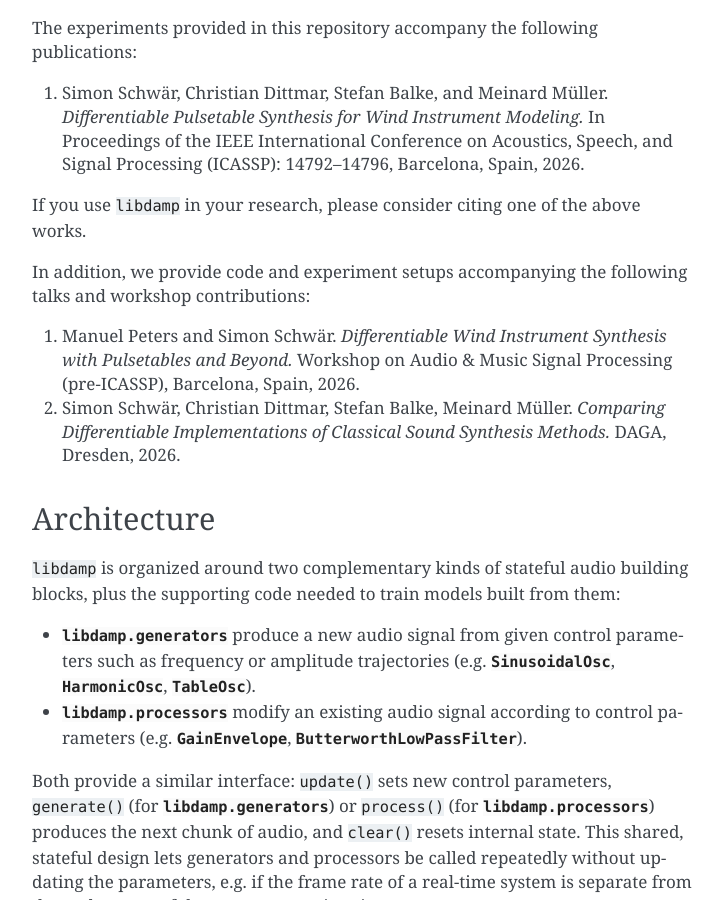
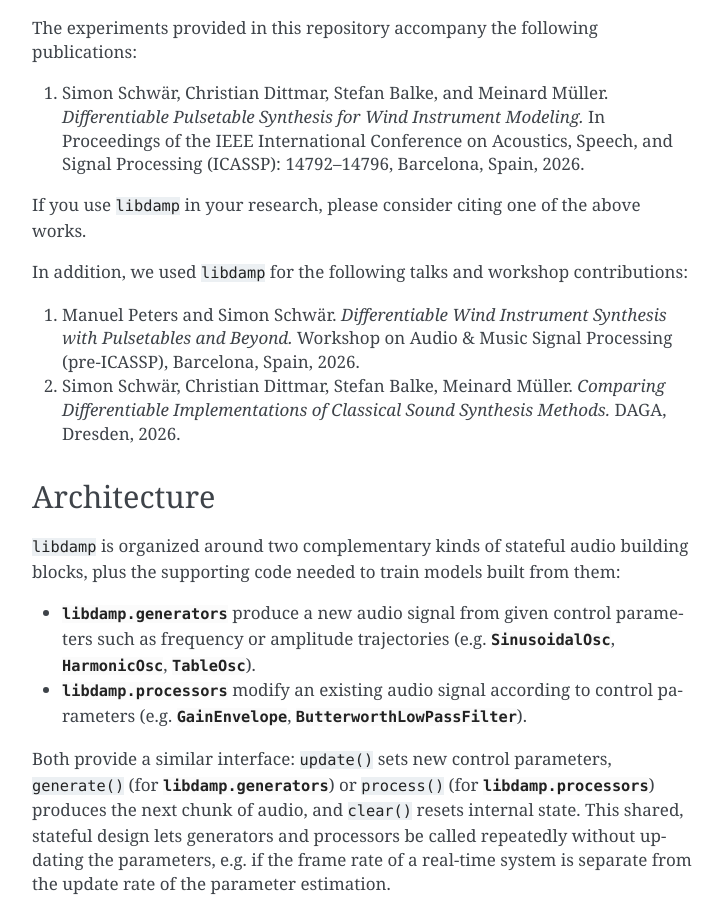
Before and after one commit to groupmm/libdamp, a Sphinx documentation site: the page built from docs/index.rst, in a window 1280 px wide and 900 px high, scrolled down 595 px. Shown: the whole window, without its empty margins (388-1110 px from the left). Built offline with Sphinx 7.4.7, drawn with Linux system fonts in a browser that asks for light colours.

```diff
--- a/docs/index.rst
+++ b/docs/index.rst
@@ -21,7 +21,7 @@ The experiments provided in this repository accompany the following publications
 
 If you use ``libdamp`` in your research, please consider citing one of the above works.
 
-In addition, we provide code and experiment setups accompanying the following talks and workshop contributions:
+In addition, we used ``libdamp`` for the following talks and workshop contributions:
 
 1. Manuel Peters and Simon Schwär. *Differentiable Wind Instrument Synthesis with Pulsetables and Beyond.*  Workshop on Audio & Music Signal Processing (pre-ICASSP), Barcelona, Spain, 2026.
 2. Simon Schwär, Christian Dittmar, Stefan Balke, Meinard Müller. *Comparing Differentiable Implementations of Classical Sound Synthesis Methods.* DAGA, Dresden, 2026.
```
Also changed, not shown: README.md (+1 -1 lines), 1 other file.
